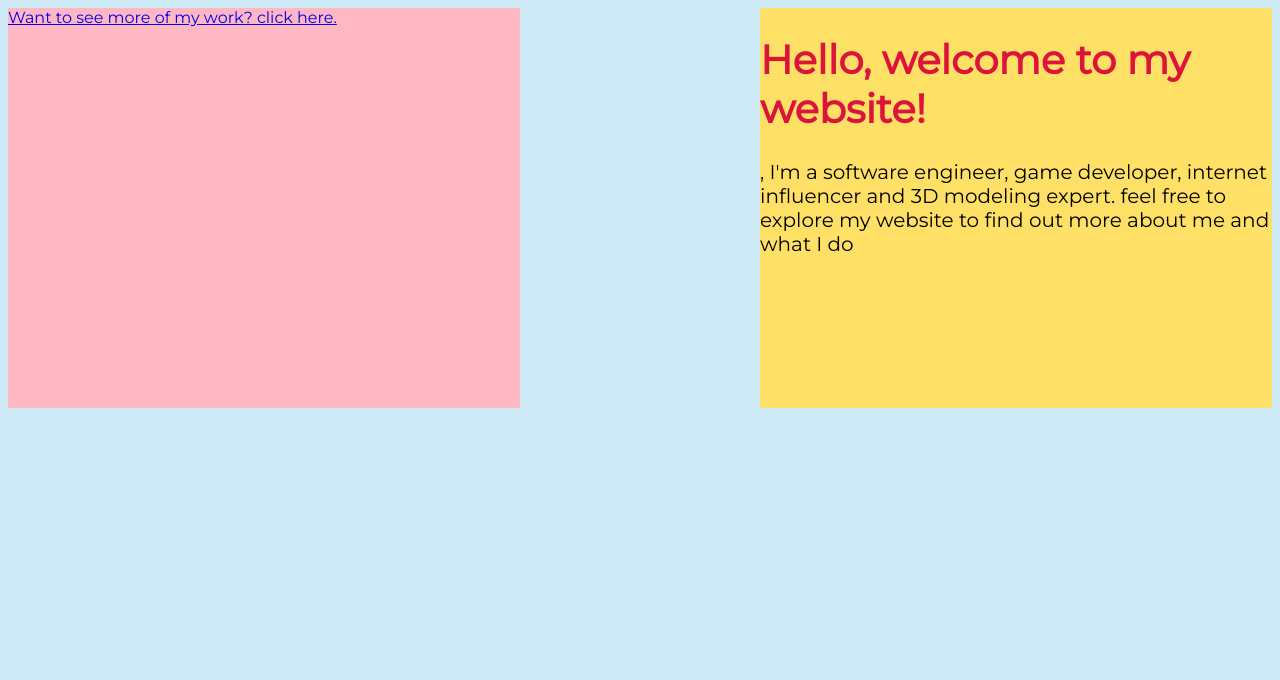
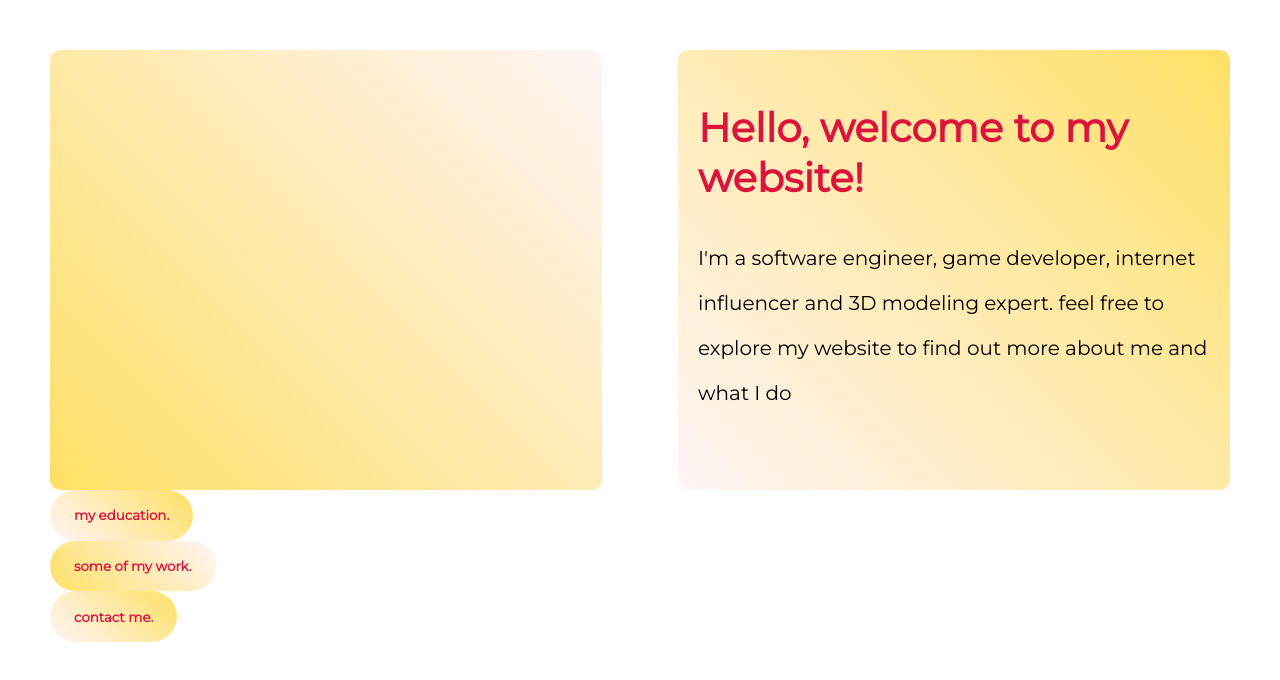
Before and after one commit to Rr2410/personalWebsite, a plain HTML site: page homePage.html in a window 1280 px wide. Drawn offline with Linux system fonts and the light colour scheme.

Commit message:
css changes and buttons to homepage

```diff
--- a/homePage.html
+++ b/homePage.html
@@ -13,14 +13,25 @@
     <title>R A </title>
 </head>
 <body>
-    <div class="right" >
-        <h1> Hello, welcome to my website! </h1>
-        <p>, I'm a software engineer, game developer, internet influencer and 3D modeling expert. feel free to explore my website
-        to find out more about me and what I do</p>
+    <section class="right">
+            <div>
+                <h1> Hello, welcome to my website! </h1>
+                <p>I'm a software engineer, game developer, internet influencer and 3D modeling expert. feel free to  explore my website to find out more about me and what I do</p>
+            </div>
+    </section>
+
+    <section class="left">
+            <div >
+            </div>
+    </section>
+
+
+    <div>
+        <button id="button-edu"><a href="./CVnEDU.html">my education.</a></button>
+        <button id="button-exm"><a href="./workExamples.html">some of my work.</a></button>
+        <button id="button-contact"><a href="./contactMe.html">contact me.</a></button>
     </div>
-    <div class="left">
-    <a href="./workExamples.html"> Want to see more of my work? click here.</a>
-    </div>
+
 
 
 
--- a/styles.css
+++ b/styles.css
@@ -1,29 +1,70 @@
 body{
     font-family: 'Montserrat', sans-serif;
-    background-color: #CEEAF7;
+    background-color: white;
+    margin: 50px;
 }
 h1{
     color: crimson;
     font-size: 40px;
+        line-height: 50px;
 }
 p{
     color: #000;
     font-size: 20px;
+    line-height: 45px;
+}
+a{
+    text-decoration: none;
+    color: crimson;
+
 }
 .right{
     width: 40vw;
     height: 50vh;
-    background-color:#FFE066 ;
+    /* background-color:#FFE066 ; */
     float:right;
+    padding: 20px;
+    border-radius: 10px;
+    background-image: linear-gradient(225deg, #ffe066,#ffb7c323);
 
 }
 .left{
     width: 40vw;
     height: 50vh;
-    background-color: #FFB7C3;
+    /* background-color: #FFB7C3; */
     float: left;
+    padding: 20px;
+    border-radius: 10px;
+    background-image: linear-gradient(225deg,#ffb7c323,#FFE066);
+    position: relative;
 
 }
+button{
+display: grid;
+grid-auto-flow: column;
+grid-gap: 0.5em;
+border:solid 0.30em;
+border-color: transparent ;
+padding: 1em 1.5em;
+border-radius: 9em;
+font-family: 'Montserrat', sans-serif;
+font-weight: 600;
+}
+#button-edu{
+background: linear-gradient(225deg, #FFE066, #ffb7c323) border-box;
+
+}
+#button-contact{
+background: linear-gradient(225deg, #FFE066, #ffb7c323) border-box;
+
+}
+#button-exm{
+background: linear-gradient(225deg, #ffb7c323, #FFE066) border-box;
+
+}
+/* .center{
+
+} */
 
 
 /* #CEEAF7
```
